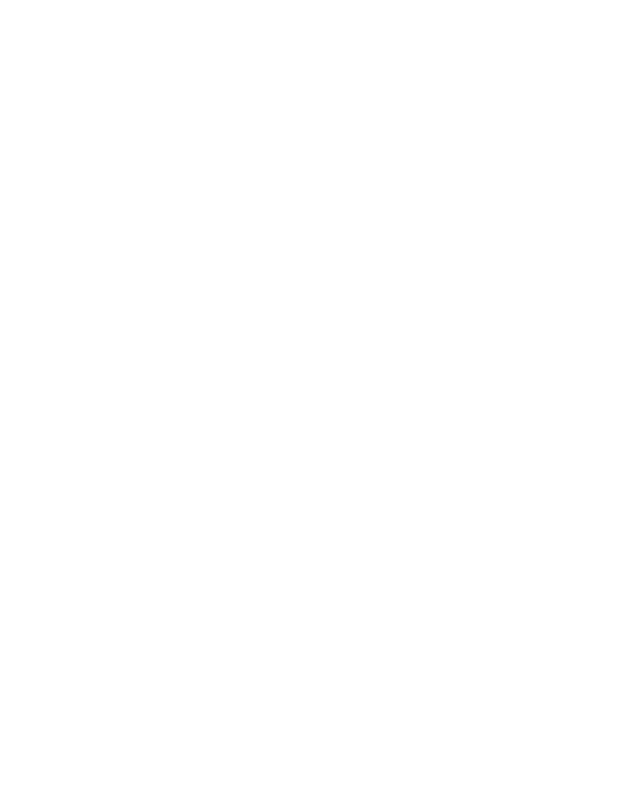
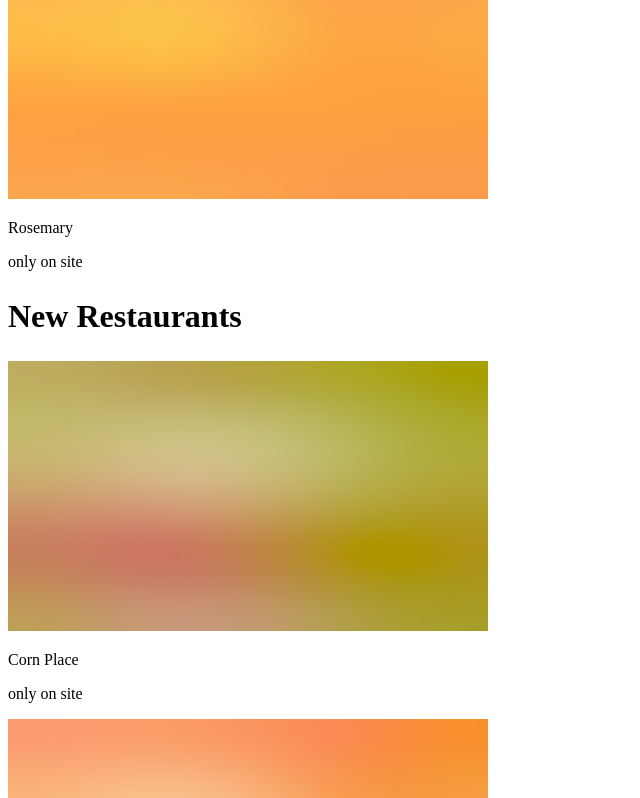
Before and after one commit to StanEffy/wolt-21, a React (Create React App) app: page / in a window 1280 px wide. Shown: the part 3417-4215 px from the top of the page, without its empty margins (0-640 px from the left). Before the commit the page ends 800 px from the top, so only its background shows below. Built offline with nearby package versions, Linux system fonts and the light colour scheme.

Commit message:
all three visible

```diff
--- a/package.json
+++ b/package.json
@@ -44,6 +44,7 @@
     ]
   },
   "devDependencies": {
+    "@types/styled-components": "^5.1.26",
     "prettier": "2.7.1"
   }
 }
--- a/src/App.tsx
+++ b/src/App.tsx
@@ -1,6 +1,7 @@
 import React from "react";
 import RestaurantCarousel from "./components/RestaurantCarousel/RestaurantCarousel";
 import { IRestaurantsArray } from "../types";
+import RestaurantCarouselCover from "./components/RestaurantCarousel/RestaurantCarouselCover";
 
 const restaurants: IRestaurantsArray[] = [
   {
@@ -192,6 +193,9 @@
   return (
     <div className="App">
       <p>Initial screen</p>
+      {restaurants.map((r) => (
+        <RestaurantCarouselCover title={r.title} restaurants={r.restaurants} />
+      ))}
     </div>
   );
 }
--- a/src/components/RestaurantCarousel/RestaurantCarousel.tsx
+++ b/src/components/RestaurantCarousel/RestaurantCarousel.tsx
@@ -1,10 +1,17 @@
 import React from "react";
 import RestaurantCard from "../RestaurantCard/RestaurantCard";
-import { IRestaurant, IRestaurantsArray } from "../../../types";
+import { IRestaurant } from "../../../types";
 
-const RestaurantCarousel: React.FC<IRestaurant[]> = (restaurants) => {
-  return restaurants.map((r) => (
+const RestaurantCarousel = ({
+  restaurants,
+}: {
+  restaurants: IRestaurant[];
+}) => {
+  return (
+    <>
+      {restaurants.map((r) => (
         <RestaurantCard
+          key={r.name}
           blurhash={r.blurhash}
           launch_date={r.launch_date}
           location={r.location}
@@ -12,7 +19,9 @@
           online={r.online}
           popularity={r.popularity}
         />
-  ));
+      ))}
+    </>
+  );
 };
 
 export default RestaurantCarousel;
--- a/src/components/RestaurantCarousel/RestaurantCarouselCover.tsx
+++ b/src/components/RestaurantCarousel/RestaurantCarouselCover.tsx
@@ -1,9 +1,9 @@
 import React from "react";
-import styled from "styled-components";
 import RestaurantCarousel from "./RestaurantCarousel";
 import { IRestaurantsArray } from "../../../types";
+import styled from "styled-components";
 
-const CarouselHeader = styled(h1)`
+const CarouselHeader = styled.h1`
   font-size: 2rem;
 `;
 
@@ -13,8 +13,8 @@
 }) => {
   return (
     <section>
-      <CarouselHeader></CarouselHeader>
-      <RestaurantCarousel restaurants={} />
+      <CarouselHeader>{title}</CarouselHeader>
+      <RestaurantCarousel restaurants={restaurants} />
     </section>
   );
 };
```
Also changed, not shown: 1 other file (tests, documents, lock files or other folders). Lines whose indentation alone changed are shown as unchanged.
